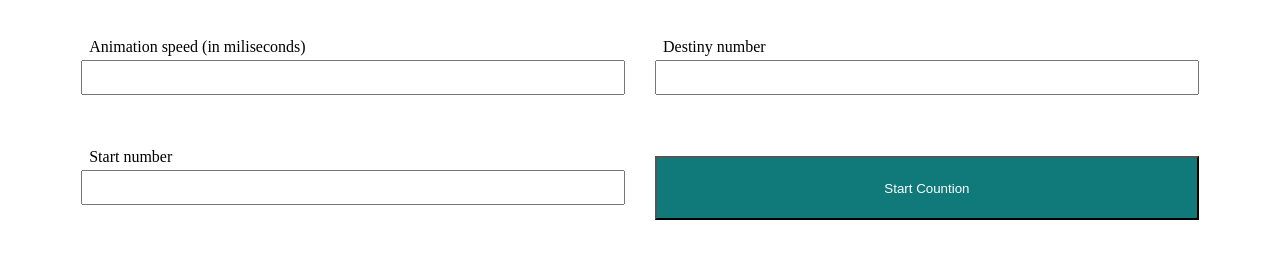
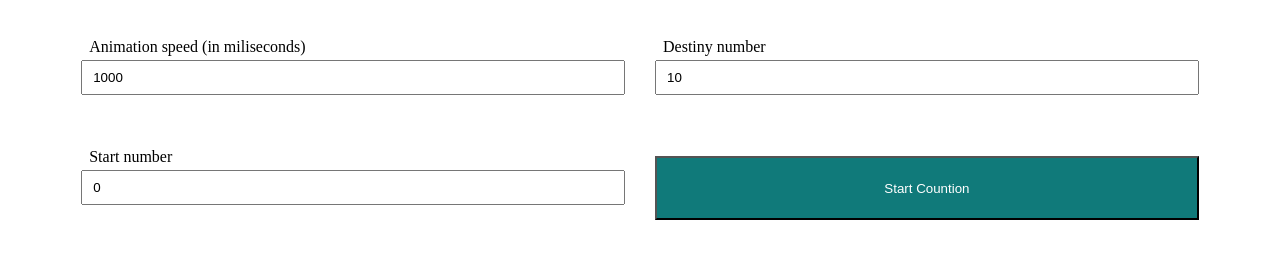
Before and after one commit to MaxenV/grayCode, an Angular app: page / in a window 1280 px wide. Shown: the part 196-451 px from the top of the page. Built offline with nearby package versions, Linux system fonts and the light colour scheme.

Commit message:
synchronize form with FormGorup - controlsSettings

```diff
--- a/src/app/app.module.ts
+++ b/src/app/app.module.ts
@@ -9,6 +9,7 @@ import { ShortAboutComponent } from './components/short-about/short-about.compon
 import { GreyCodeMainComponent } from './components/grey-code-main/grey-code-main.component';
 import { FooterComponent } from './components/footer/footer.component';
 import { GreyControlsComponent } from './components/grey-code-main/grey-controls/grey-controls.component';
+import { ReactiveFormsModule } from '@angular/forms';
 
 @NgModule({
   declarations: [
@@ -19,10 +20,12 @@ import { GreyControlsComponent } from './components/grey-code-main/grey-controls
     GreyCodeMainComponent,
     FooterComponent,
     GreyControlsComponent,
+
   ],
   imports: [
     BrowserModule,
-    AppRoutingModule
+    AppRoutingModule,
+    ReactiveFormsModule
   ],
   providers: [],
   bootstrap: [AppComponent]
--- a/src/app/components/grey-code-main/grey-controls/grey-controls.component.html
+++ b/src/app/components/grey-code-main/grey-controls/grey-controls.component.html
@@ -1,11 +1,11 @@
-<form>
+<form [formGroup]="controlsSettings">
     <div class="form-group">
         <label form="animationSpeed">
             Animation speed (in miliseconds)
         </label>
         <input
             type="text"
-            formArrayName="animationSpeed"
+            formControlName="animationSpeed"
         >
     </div>
     <div class="form-group">
@@ -14,7 +14,7 @@
         </label>
         <input
             type="text"
-            formArrayName="destinyNumber"
+            formControlName="destinyNumber"
         >
     </div>
     <div class="form-group">
@@ -23,7 +23,7 @@
         </label>
         <input
             type="text"
-            formArrayName="startNumber"
+            formControlName="startNumber"
         >
     </div>
     <button type="submit">Start Countion</button>
--- a/src/app/components/grey-code-main/grey-controls/grey-controls.component.ts
+++ b/src/app/components/grey-code-main/grey-controls/grey-controls.component.ts
@@ -1,4 +1,5 @@
-import { Component } from '@angular/core';
+import { Component, OnInit } from '@angular/core';
+import { FormArray, FormControl, FormGroup } from '@angular/forms';
 
 @Component({
   selector: 'app-grey-controls',
@@ -7,4 +8,10 @@ import { Component } from '@angular/core';
 })
 export class GreyControlsComponent {
 
+  controlsSettings: FormGroup = new FormGroup({
+    'animationSpeed': new FormControl(1000),
+    'destinyNumber': new FormControl(10),
+    'startNumber': new FormControl(0)
+  });
+
 }
--- a/tsconfig.json
+++ b/tsconfig.json
@@ -29,5 +29,9 @@
     "strictInjectionParameters": true,
     "strictInputAccessModifiers": true,
     "strictTemplates": true
-  }
+  },
+  "include": [
+    "src/**/*.ts",
+    "src/**/*.d.ts"
+  ]
 }
```
Also changed, not shown: tsconfig.app.json (line endings or trailing spaces).
